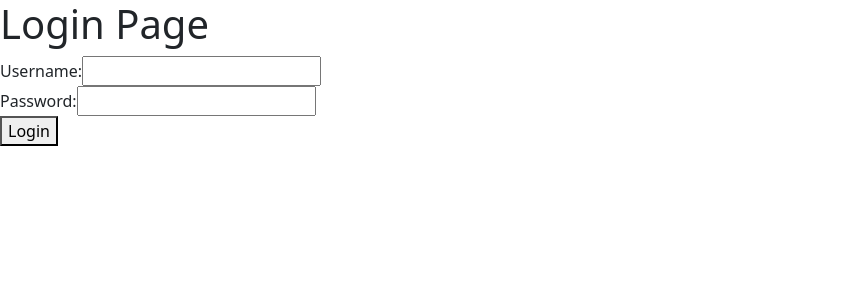
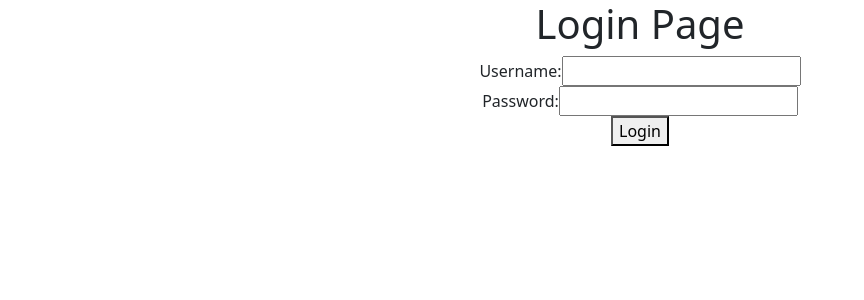
Before and after one commit to jothplayz/my-app, a React (Create React App) app: page /contact in a window 1280 px wide. Shown: the top 300 px of the page, without its empty margins (0-864 px from the left). Built offline with nearby package versions, Linux system fonts and the light colour scheme.

Commit message:
Centered login

```diff
--- a/src/pages/login.js
+++ b/src/pages/login.js
@@ -2,7 +2,7 @@ import React from "react";
 
 function Login() {
   return (
-    <div>
+    <div style={{ textAlign: "center" }} className="login-container">
       <h1>Login Page</h1>
       <form>
         <label htmlFor="username">Username:</label>
```
